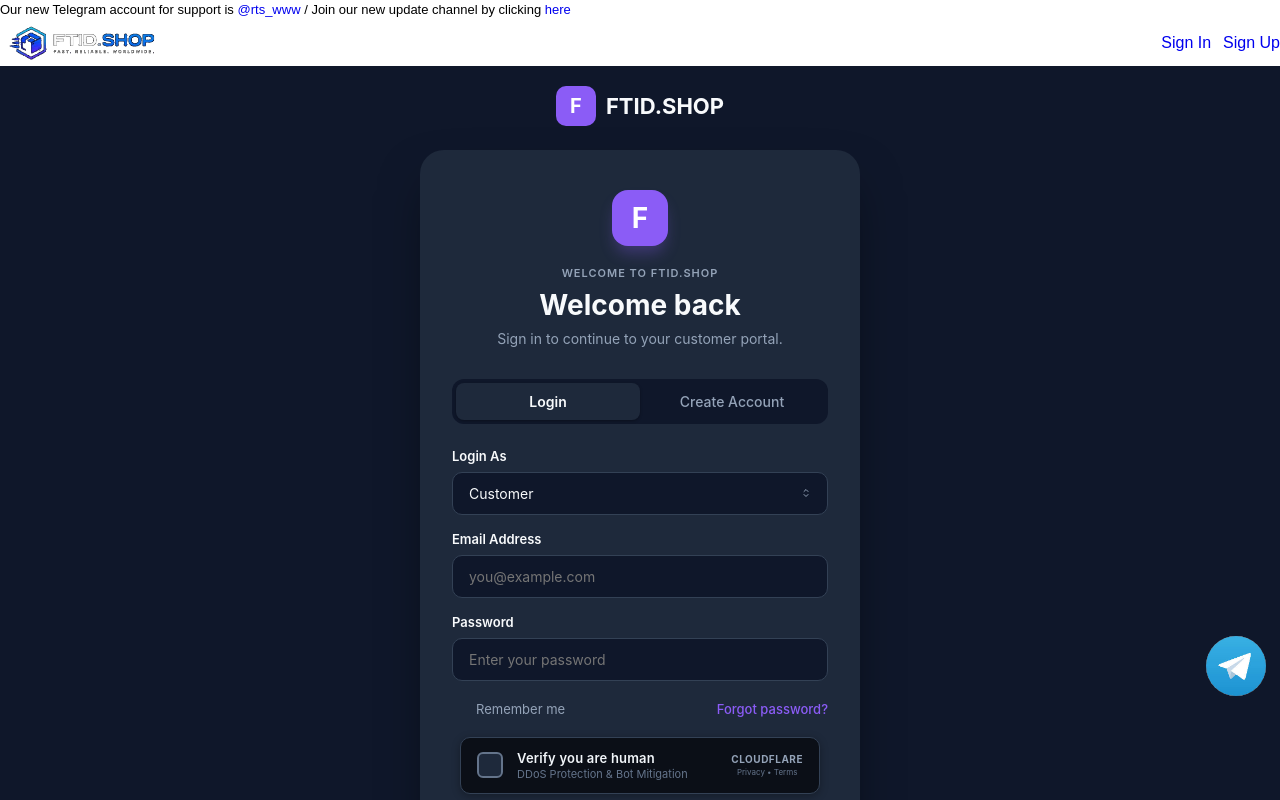
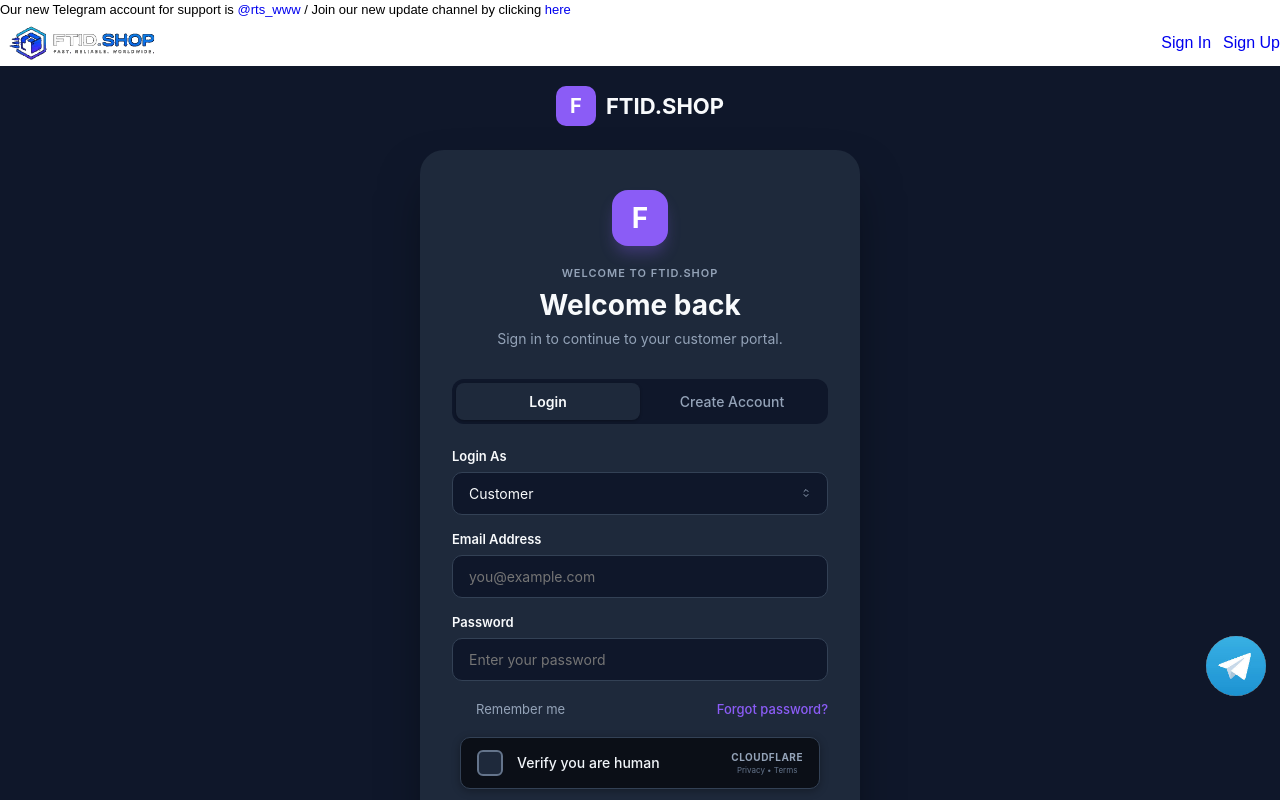
Before and after one commit to ogsuryansh/ftidshop, a React (Vite) app in the folder frontend/: page /login in a window 1280 px wide. Shown: the top 800 px of the page. Built offline with nearby package versions, Linux system fonts and the light colour scheme; no server answers.

Commit message:
fix: remove DDoS protection subtitle from Cloudflare widget

```diff
--- a/frontend/src/components/CloudflareCaptcha.jsx
+++ b/frontend/src/components/CloudflareCaptcha.jsx
@@ -73,14 +73,9 @@
           )}
         </div>
 
-        <div style={{ display: 'flex', flexDirection: 'column' }}>
-          <span style={{ color: status === 'success' ? '#4ade80' : '#f1f5f9', fontSize: '13px', fontWeight: '600', letterSpacing: '0.2px' }}>
-            {status === 'success' ? 'Verification Success' : (status === 'verifying' ? 'Verifying browser...' : 'Verify you are human')}
-          </span>
-          <span style={{ color: '#64748b', fontSize: '11px', marginTop: '1px' }}>
-            {status === 'success' ? 'Protected by Cloudflare' : 'DDoS Protection & Bot Mitigation'}
-          </span>
-        </div>
+        <span style={{ color: status === 'success' ? '#4ade80' : '#f1f5f9', fontSize: '14px', fontWeight: '500' }}>
+          {status === 'success' ? 'Success' : (status === 'verifying' ? 'Verifying...' : 'Verify you are human')}
+        </span>
       </div>
 
       {/* Cloudflare Branding */}
```
Also changed, not shown: 2 other files (tests, documents, lock files or other folders).
